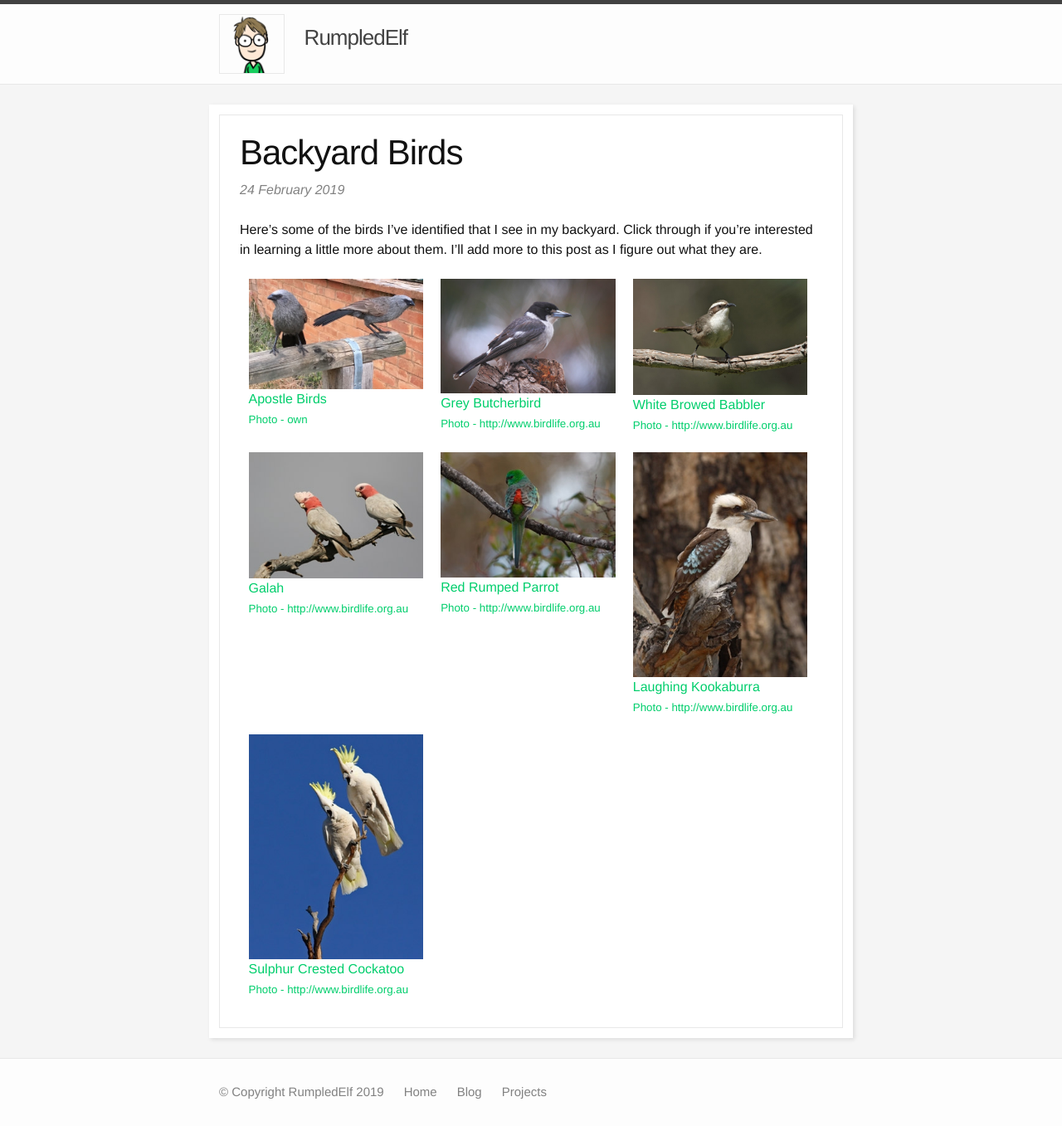
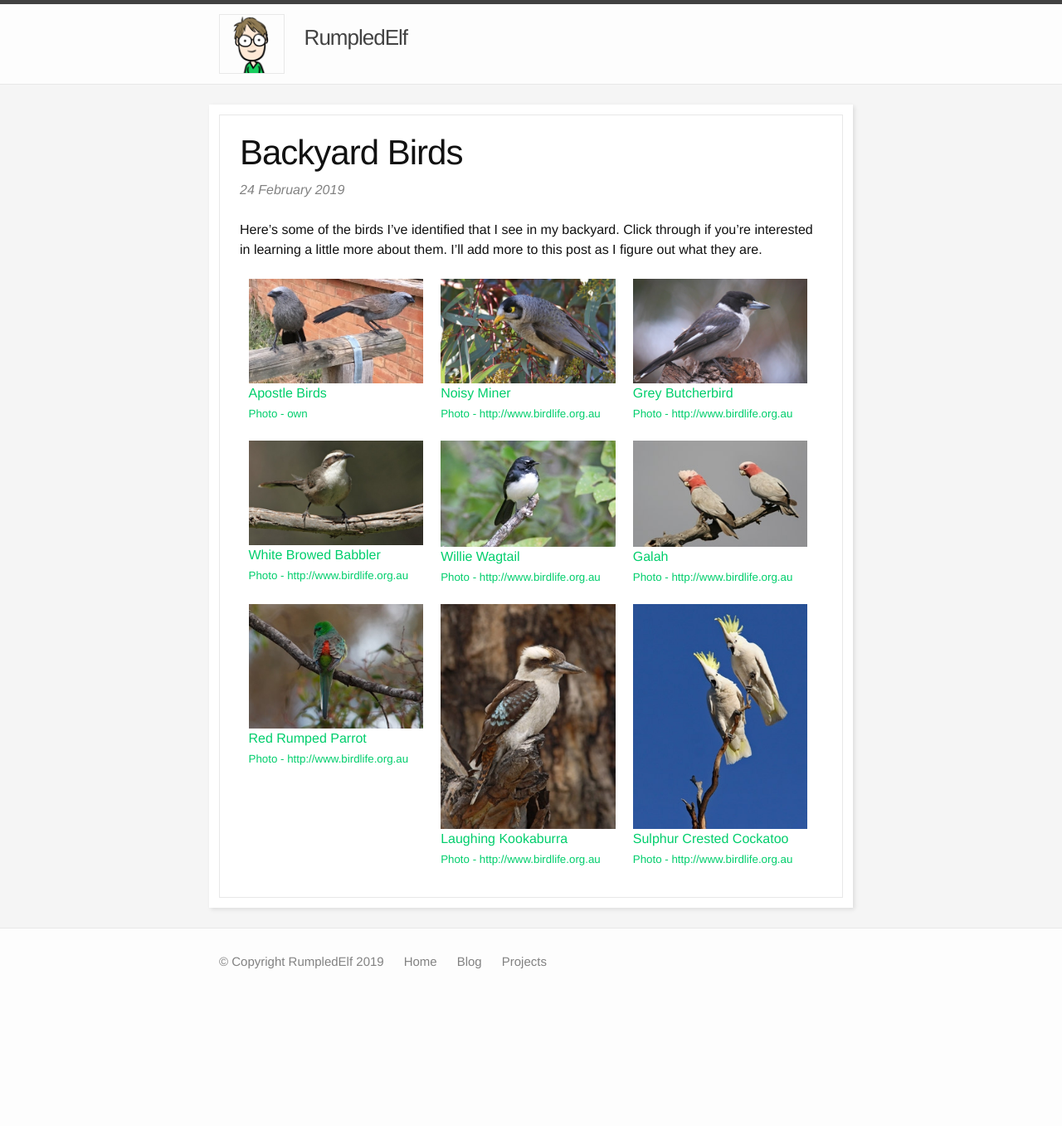
Before and after one commit to rumpledelf/rumpedelf, a Jekyll site: the page built from _posts/2019-02-25-backyard-birds.markdown, in a window 1280 px wide. Shown: the whole page at 83% size. Built offline with Jekyll 4.4.1, drawn with Linux system fonts in a browser that asks for light colours; after the commit the page ends 1200 px from its top, so only the background shows below that.

Commit message:
Couple more birds

```diff
--- a/_posts/2019-02-25-backyard-birds.markdown
+++ b/_posts/2019-02-25-backyard-birds.markdown
@@ -12,6 +12,11 @@ Apostle Birds<br/>
 <small>Photo - own</small></a>
 </div>
 <div class="thirds">
+<a href="http://www.birdlife.org.au/bird-profile/noisy-miner"><img src="/images/noisyminer.jpg">
+Noisy Miner<br/>
+<small>Photo - http://www.birdlife.org.au</small></a>
+</div>
+<div class="thirds">
 <a href="http://www.birdlife.org.au/bird-profile/grey-butcherbird"><img src="/images/greybutcherbird.jpg">
 Grey Butcherbird<br/>
 <small>Photo - http://www.birdlife.org.au</small></a>
@@ -19,6 +24,11 @@ Grey Butcherbird<br/>
 <div class="thirds">
 <a href="http://www.birdlife.org.au/bird-profile/white-browed-babbler"><img src="/images/whitebrowedbabbler.jpg">
 White Browed Babbler<br/>
+<small>Photo - http://www.birdlife.org.au</small></a>
+</div>
+<div class="thirds">
+<a href="http://www.birdlife.org.au/bird-profile/willie-wagtail"><img src="/images/williewagtail.jpg">
+Willie Wagtail<br/>
 <small>Photo - http://www.birdlife.org.au</small></a>
 </div>
 <div class="thirds">
--- a/index.html
+++ b/index.html
@@ -10,9 +10,9 @@ I'm a <a href="https://www.drupal.org/u/rumpledelf">Drupal developer</a> but I'm
 </p><p>
 I've been using this nick fairly consistently for almost 20 years, so if you find this nickname somewhere, odds are good it is me. This page is just here as a meta page for people who google me. I have opinions about lots of things - and I get passionate about many of them. Not all of them are work related. Fortunately for the people I work with there isn't much overlap, I have some dubious hobbies.
 </p><p>
-My least dubious hobby is collecting awful, awful real estate. The only thing I can say in my defence is they are very cheap. I've been doing this since I was still at uni and there is no hope for me. I talk about it in my <a href="/blog">blog</a>.
+My least dubious hobby is collecting awful, awful real estate. The only thing I can say in my defence is they are very cheap. I've been doing this since I was still at uni and there is no hope for me.
 </p><p>
-My current goal in life is to semi-retire to the country by 2019. I have a cunning plan in place for this. Not sure how achievable this is for your average joe and I'm not there yet, but if you're interested I talk about that in my <a href="/blog">blog</a> too since it is so tightly coupled to that other blog talking thing.
+My current goal in life is to <a href="/2019/02/12/finally-moved.html">semi-retire to the country</a> by 2019. I have a <a href="/2018/09/08/cunning-plans.html">cunning plan</a> in place for this. Not sure how achievable this is for your average joe and I'm not there yet, but slowly getting there, and there's plenty of 2019 left.
 </p><p>
 If you absolutely must stalk me on other social media, may I suggest <a href="https://twitter.com/RumpledElf">Twitter</a> and <a href="https://au.linkedin.com/in/stanleyr">LinkedIn</a> as good places to start. I would link to my GitHub but the only public projects I have are a collection of Jekyll sites that are not much different to this one, and if you're impressed by this site, you have low standards.
 </p>
```
Also changed, not shown: images/apostlebird.jpg, images/galah.jpg, images/greybutcherbird.jpg, images/noisyminer.jpg (added), images/whitebrowedbabbler.jpg, images/williewagtail.jpg (added).
